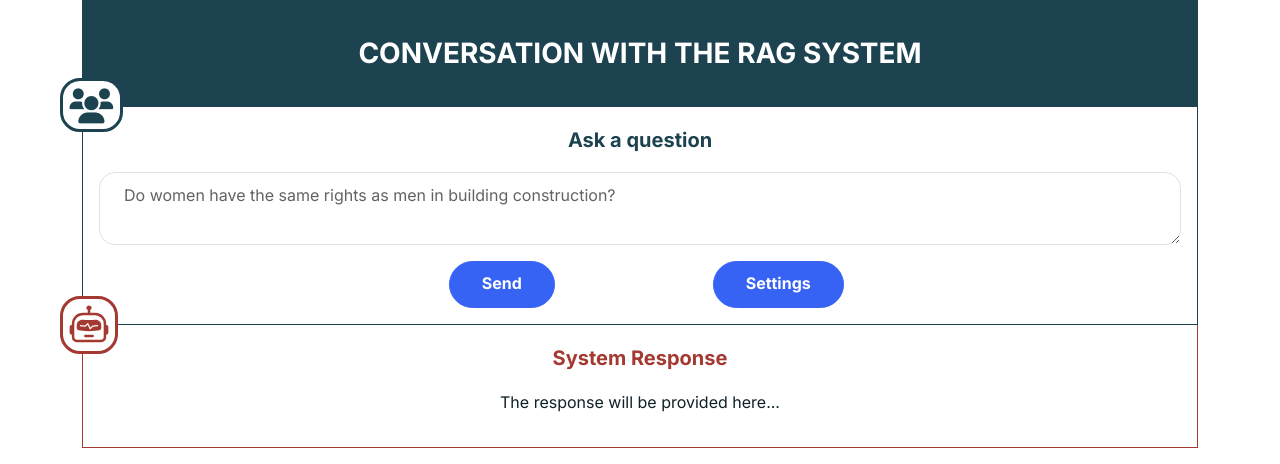
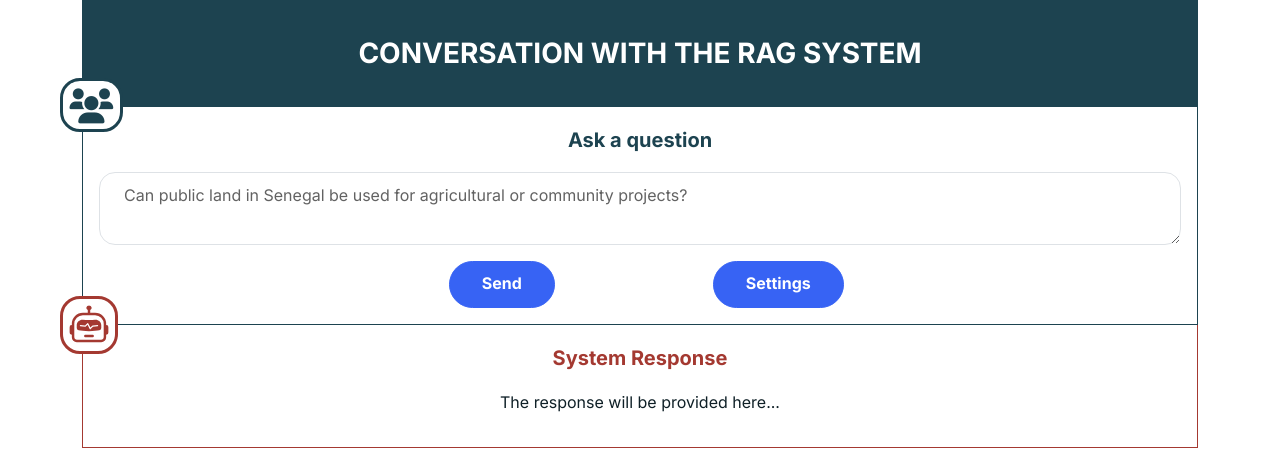
Before and after one commit to Oumar199/sen_legal_assistant, a Flask app: page /rag_system/ in a window 1280 px wide. Shown: the part 172-636 px from the top of the page. Run offline with Flask 3, Linux system fonts and the light colour scheme; some libraries are stand-ins or nearby versions.

Commit message:
adding new improvements for MOOC

```diff
--- a/sla_app/templates/agent_system.html
+++ b/sla_app/templates/agent_system.html
@@ -10,7 +10,7 @@
                 <div class="card-header text-primary" style="background: #1d4350;padding: 2rem;"><span class="text-uppercase fs-4" style="font-size:20px;font-weight:bold;color:var(--bs-body-bg);">Conversation with the multi-agent system</span></div>
                 <div class="card-body border-1" style="border-style: solid;border-color: #1d4350;border-top: 0px none rgb(45, 45, 45) ;">
                     <div class="w-100" style="position: relative;height: 1px;"><i class="fas fa-users icon" aria-hidden="true" style="font-size: 35px;position: absolute;top: -4500%;left: -3.6%;color: #1d4350;background: var(--bs-body-bg);border-style: solid;padding: 0.4rem;border-radius: 20px;"></i></div>
-                    <p class="fs-5 card-text" style="font-weight: bold;color: rgb(29,67,80);border-color: rgb(29,67,80);">Ask a question</p><textarea class="form-control" name="query" placeholder="Do women have the same rights as men in building construction?"></textarea>
+                    <p class="fs-5 card-text" style="font-weight: bold;color: rgb(29,67,80);border-color: rgb(29,67,80);">Ask a question</p><textarea class="form-control" name="query" placeholder="Can public land in Senegal be used for agricultural or community projects?"></textarea>
                     <div class="text-center">
                         <div class="row" style="text-align:center;">
                             <div class="col-md-3 offset-md-3"><button type="submit" class="btn btn-primary" href="#">Send</button></div>
--- a/sla_app/templates/rag_system.html
+++ b/sla_app/templates/rag_system.html
@@ -15,7 +15,7 @@
                         <i class="fas fa-users icon" aria-hidden="true" style="font-size: 35px;position: absolute;top: -4500%;left: -3.6%;color: #1d4350;background: var(--bs-body-bg);border-style: solid;padding: 0.4rem;border-radius: 20px;"></i>
                     </div>
                     <p class="fs-5 card-text" style="font-weight: bold;color: rgb(29,67,80);">Ask a question</p>
-                    <textarea class="form-control" name="query" placeholder="Do women have the same rights as men in building construction?"></textarea>
+                    <textarea class="form-control" name="query" placeholder="Can public land in Senegal be used for agricultural or community projects?"></textarea>
                     <div class="text-center">
                         <div class="row" style="text-align:center;">
                             <div class="col-md-3 offset-md-3">
```
Also changed, not shown: 1 other file.
